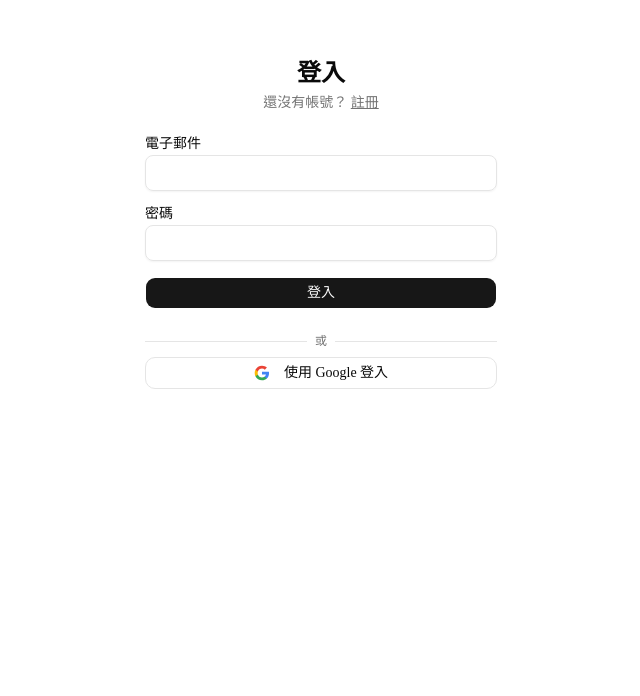
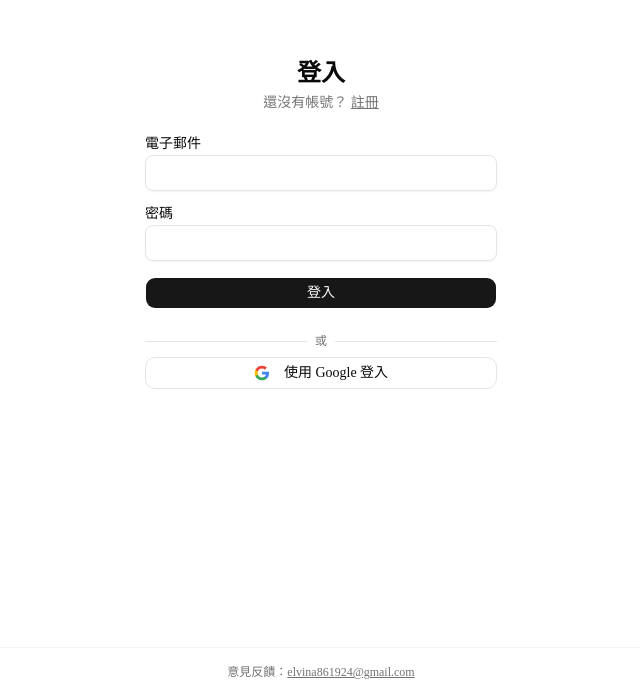
Before and after one commit to haha861924/pawson, a Next.js app: page /auth/login in a window 1280 px wide. Shown: the part 201-897 px from the top of the page, without its empty margins (319-959 px from the left). Before the commit the page ends 848 px from the top, so only its background shows below. Built offline with nearby package versions, Linux system fonts and the light colour scheme; no server answers.

Commit message:
feat(Layout): enhance layout structure with footer and flex adjustments

```diff
--- a/app/layout.tsx
+++ b/app/layout.tsx
@@ -28,8 +28,11 @@ export default async function RootLayout({
       <GoogleAnalytics />
       <body className="min-h-screen flex bg-background" suppressHydrationWarning>
         {session?.user && <Sidebar userName={session.user.name} />}
-        <main className="flex-1 overflow-auto pb-20 md:pb-0">
-          <div className="max-w-4xl mx-auto p-4 md:p-6">{children}</div>
+        <main className="flex-1 flex flex-col overflow-auto pb-20 md:pb-0">
+          <div className="max-w-4xl mx-auto p-4 md:p-6 flex-1 w-full">{children}</div>
+          <footer className="border-t border-border/40 py-4 text-center text-xs text-muted-foreground">
+            意見反饋：<a href="mailto:elvina861924@gmail.com" className="underline hover:text-foreground">elvina861924@gmail.com</a>
+          </footer>
         </main>
         {session?.user && <MobileNav userName={session.user.name} />}
         <Toaster />
```
